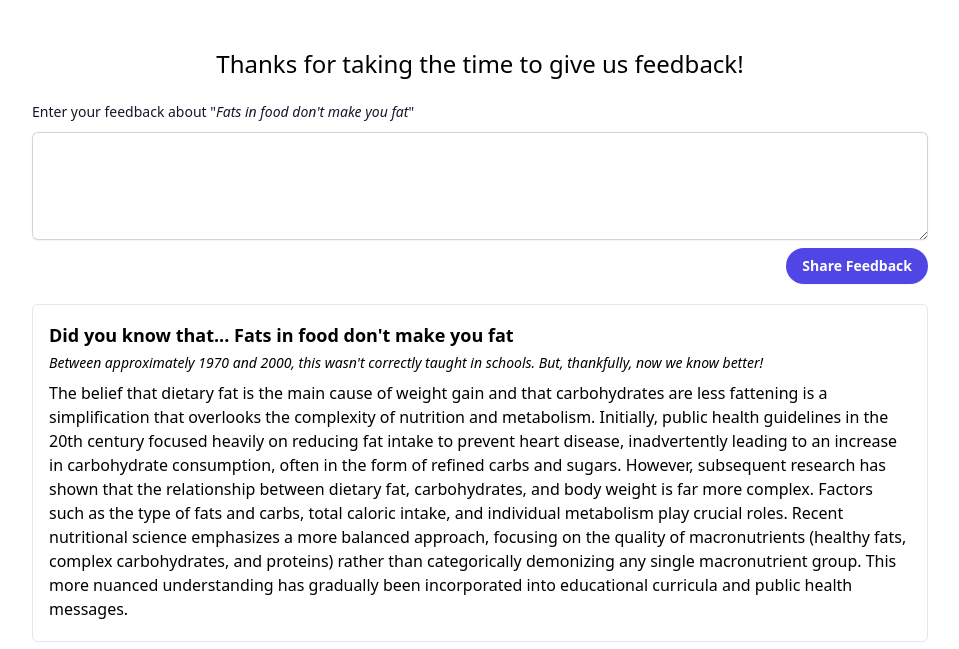
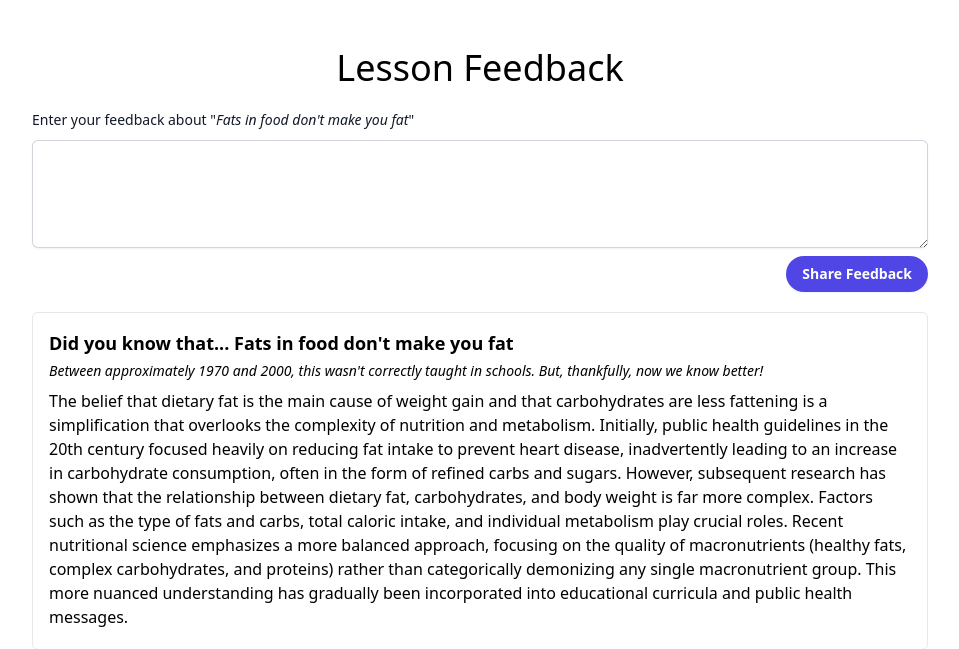
Before and after one commit to meetbryce/today-i-unlearned, a Flask app: page /lesson/9/feedback in a window 1280 px wide. Shown: the part 77-726 px from the top of the page, without its empty margins (160-1119 px from the left). Run offline with Flask 3, Linux system fonts and the light colour scheme; style sheets or scripts are compiled from the project's sources; some libraries are stand-ins or nearby versions.

Commit message:
chore: small improvements

```diff
--- a/templates/lesson_feedback.html
+++ b/templates/lesson_feedback.html
@@ -1,11 +1,11 @@
 {% extends 'layout.html' %}
 
-{% block title %}Provide Feedback | {{ lesson.title }}{% endblock %}
+{% block title %}Provide Feedback • {{ lesson.title }}{% endblock %}
 
 {# TODO: hide from the google bots #}
 
 {% block body %}
-    <h2 class="text-2xl text-center mb-5">Thanks for taking the time to give us feedback!</h2>
+    <h2 class="text-4xl text-center mb-5">Lesson Feedback</h2>
     <form method="post" class="mx-auto max-w-4xl mb-5">
         <label for="feedback" class="block text-sm font-medium leading-6 {% if error %}text-red-600{% else %}text-gray-900{% endif %}">Enter your feedback about "<em>{{ lesson.title }}</em>"</label>
         <div class="mt-2">
--- a/templates/suggest.html
+++ b/templates/suggest.html
@@ -46,7 +46,7 @@
                               required></textarea>
                 </div>
                 <p class="mt-2 text-sm text-gray-500" id="content-description">Explain the facts of the situation and
-                    they differ from what was taught.</p>
+                    how they differ from what was taught.</p>
             </div>
             <div class="mt-2 mb-16">
                 <button type="submit"
```
Also changed, not shown: README.md.
